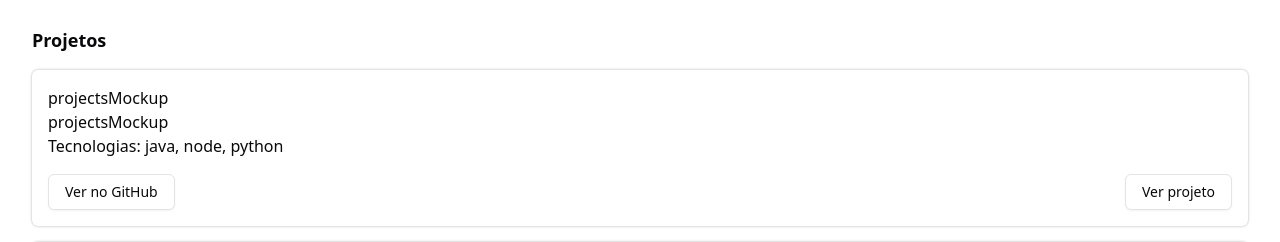
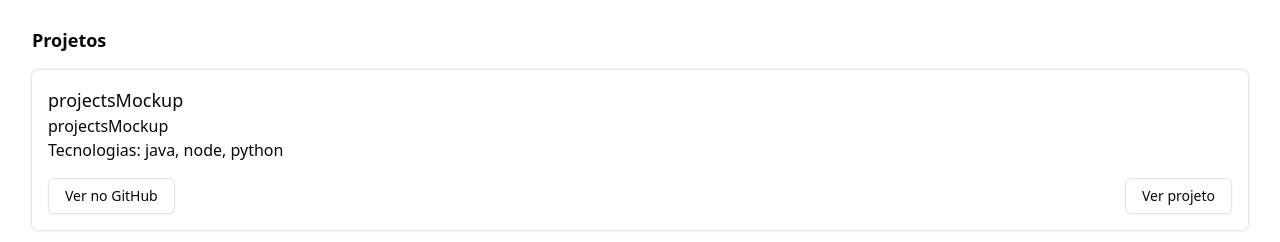
Before and after one commit to Alexsander33set/portfolio, a Vue app in the folder app/client/: page / in a window 1280 px wide. Shown: the part 652-894 px from the top of the page. Built offline with nearby package versions, Linux system fonts and the light colour scheme; no server answers.

Commit message:
client[project_list]: Fix border shadow on dark mode

```diff
--- a/app/client/src/components/ProjectList.vue
+++ b/app/client/src/components/ProjectList.vue
@@ -21,8 +21,8 @@ const props = defineProps({
 
       <template v-if="projects.length > 0">
         <div v-for="(project, index) in props.projects" :key="index"
-        class="shadow-[0_0px_3px_0px_rgba(0,0,0,0.3)] p-4 rounded-md">
-        <h3>{{ project.name }}</h3>
+        class="shadow-[0_0px_3px_0px_rgba(127,127,127,0.5)] p-4 rounded-md">
+        <h3 class="text-lg">{{ project.name }}</h3>
         <p>{{ project.description }}</p>
         <p>Tecnologias: {{ project.technologies.join(', ') }}</p>
         <div class="flex gap-2 mt-4">
```
